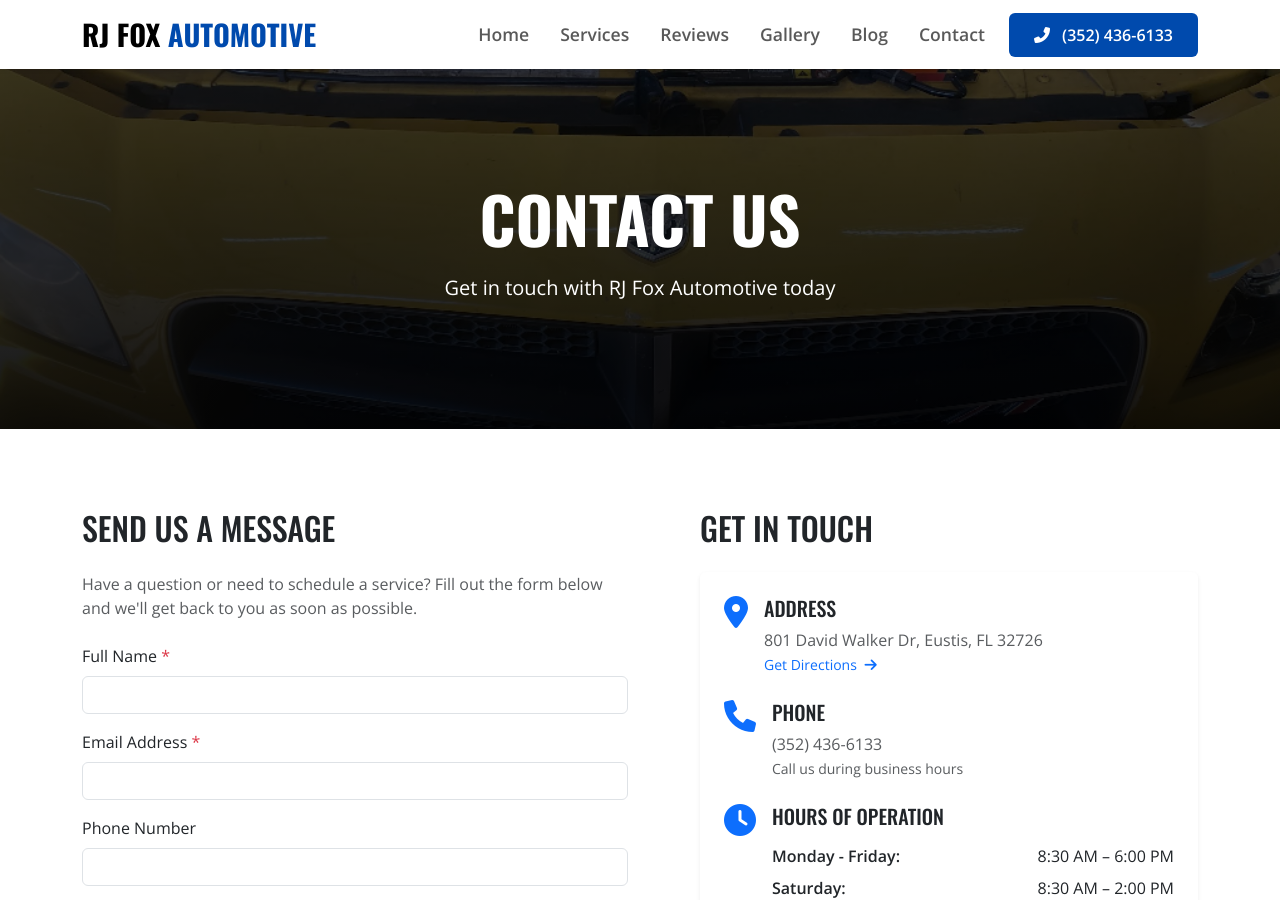
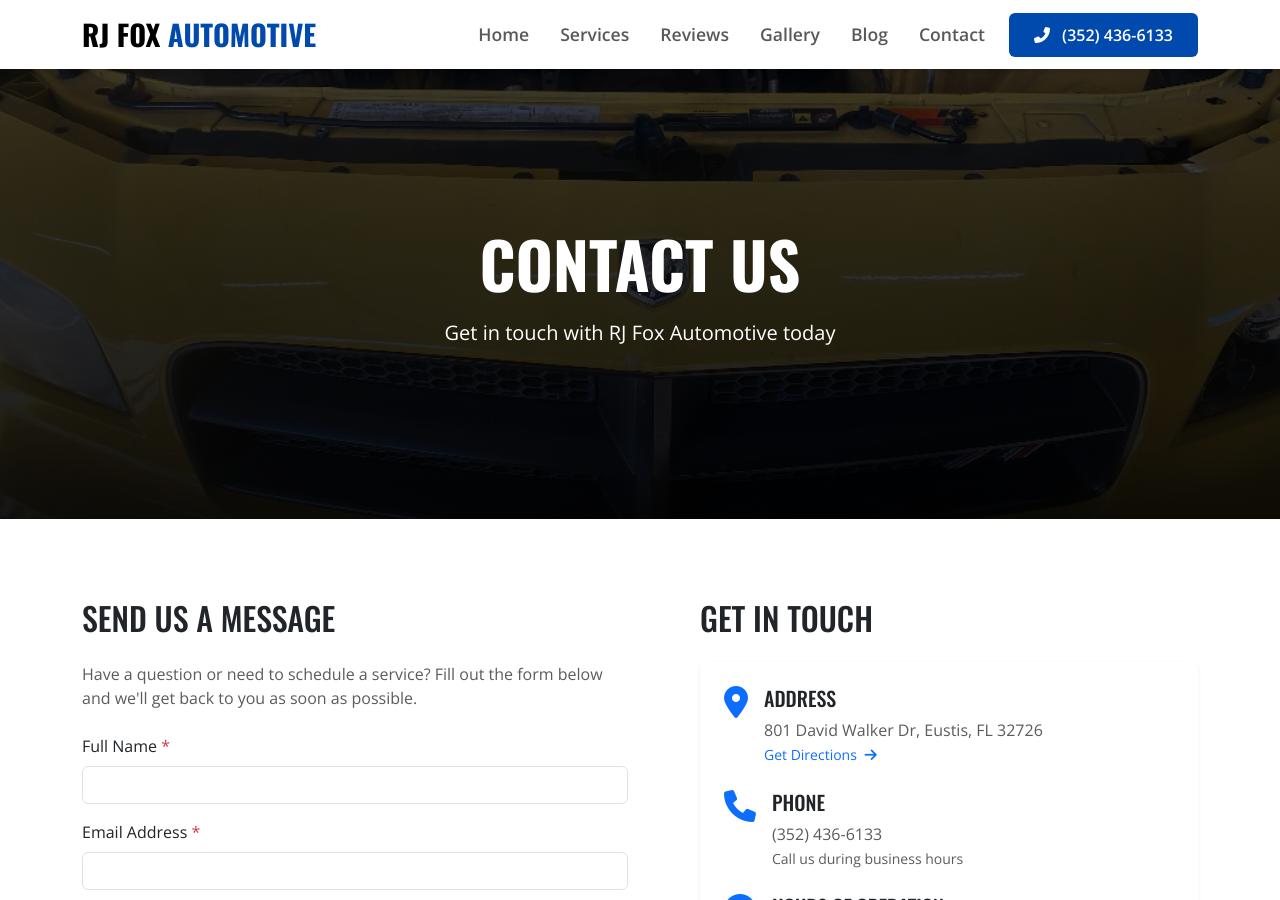
Before and after one commit to JamesBrownR/RJ-Fox-Automotive, a Jekyll site: the page built from contact/index.html, in a window 1280 px wide and 900 px high. Built offline with Jekyll 4.4.1, drawn with Linux system fonts in a browser that asks for light colours.

Commit message:
Update index.html

```diff
--- a/contact/index.html
+++ b/contact/index.html
@@ -7,7 +7,7 @@
     radial-gradient(circle, transparent 1px, rgba(0,0,0,0.6) 1px),
     linear-gradient(rgba(0,0,0,0.3), rgba(0,0,0,0.8)),
     url('{{ site.baseurl }}/Pics/Hero.webp') center/cover no-repeat;
-    height: 40vh;
+    height: 50vh;
     display: flex;
     align-items: center;">
     <div class="container text-center text-white">
```
